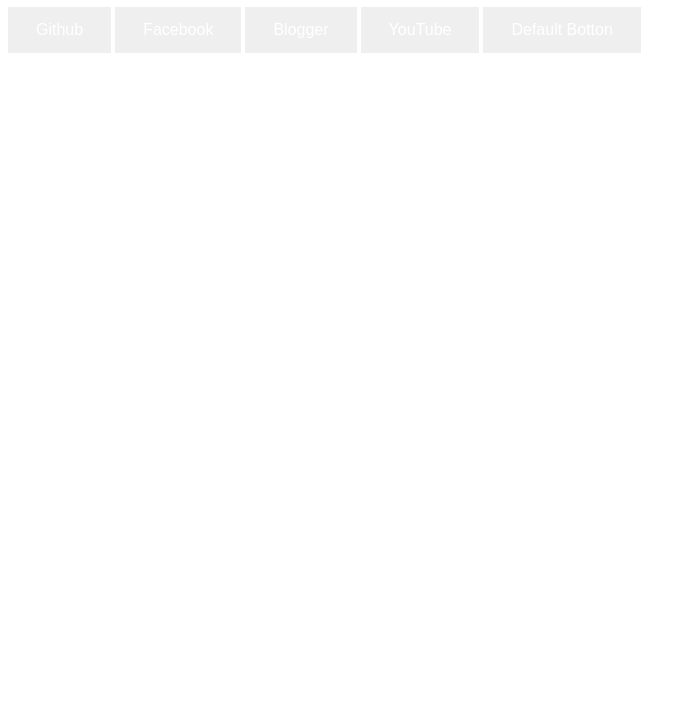
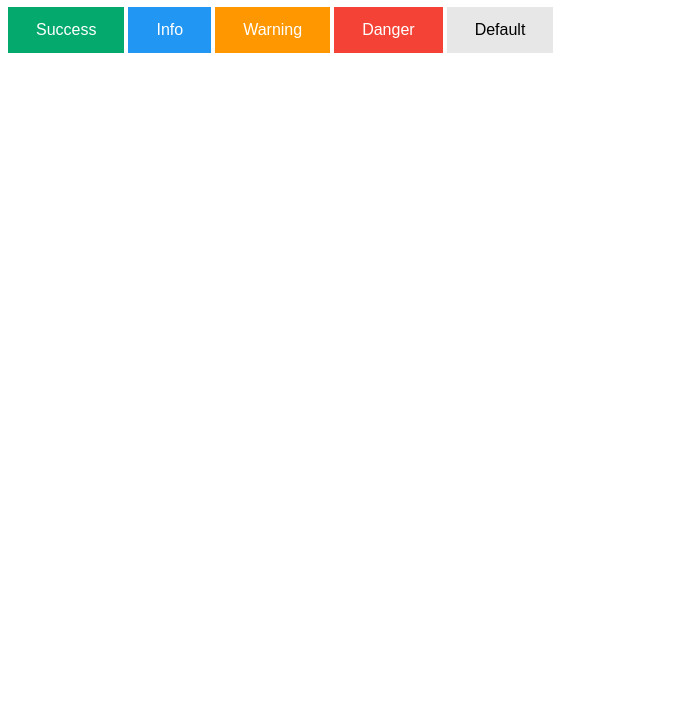
Before and after one commit to TharinduThilakshana/Alert-Buttons, a plain HTML site: page index.html in a window 1280 px wide. Shown: the part 73-800 px from the top of the page, without its empty margins (0-696 px from the left). Drawn offline with Linux system fonts and the light colour scheme.

Commit message:
Update index.html

```diff
--- a/index.html
+++ b/index.html
@@ -11,31 +11,31 @@
   cursor: pointer;
 }
 
-.Github {background-color: #000000;} /* Green */
-.Github:hover {background-color: #46a049;}
+.success {background-color: #04AA6D;} /* Green */
+.success:hover {background-color: #46a049;}
 
-.Facebook {background-color: #2196F3;} /* Blue */
-.Facebook:hover {background: #0b7dda;}
+.info {background-color: #2196F3;} /* Blue */
+.info:hover {background: #0b7dda;}
 
-.Blogger {background-color: #ff9800;} /* Orange */
-.Blogger:hover {background: #e68a00;}
+.warning {background-color: #ff9800;} /* Orange */
+.warning:hover {background: #e68a00;}
 
-.YouTube {background-color: #f44336;} /* Red */
-.YouTube:hover {background: #da190b;}
+.danger {background-color: #f44336;} /* Red */
+.danger:hover {background: #da190b;}
 
-.default Botton {background-color: #e7e7e7; color: black;} /* Gray */
-.default Botton:hover {background: #ddd;}
+.default {background-color: #e7e7e7; color: black;} /* Gray */
+.default:hover {background: #ddd;}
 </style>
 </head>
 <body>
 
 <h1>Alert Buttons</h1>
 
-<button class="btn github">Github</button>
-<button class="btn facebook">Facebook</button>
-<button class="btn blogger">Blogger</button>
-<button class="btn youtube">YouTube</button>
-<button class="btn default botton">Default Botton</button>
+<button class="btn success">Success</button>
+<button class="btn info">Info</button>
+<button class="btn warning">Warning</button>
+<button class="btn danger">Danger</button>
+<button class="btn default">Default</button>
 
 </body>
 </html>
```
